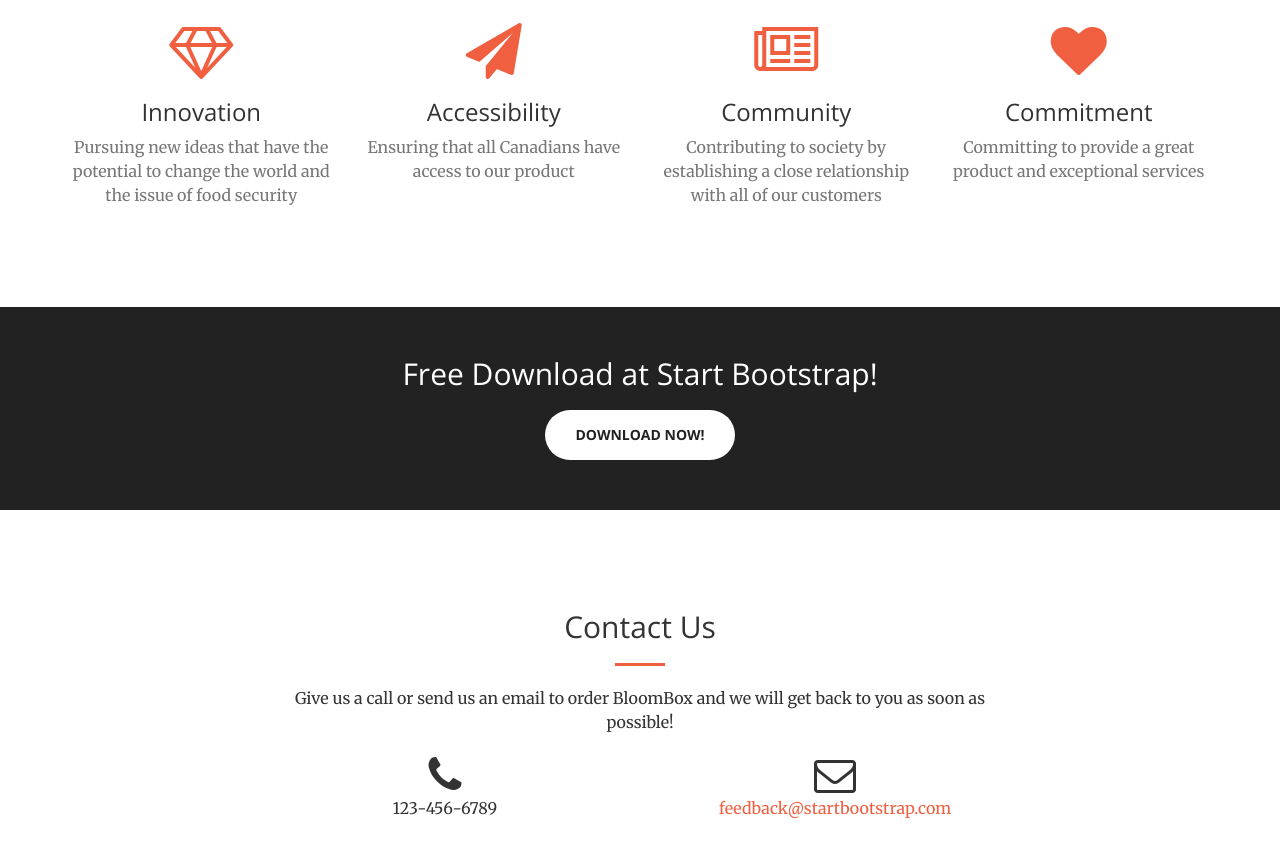
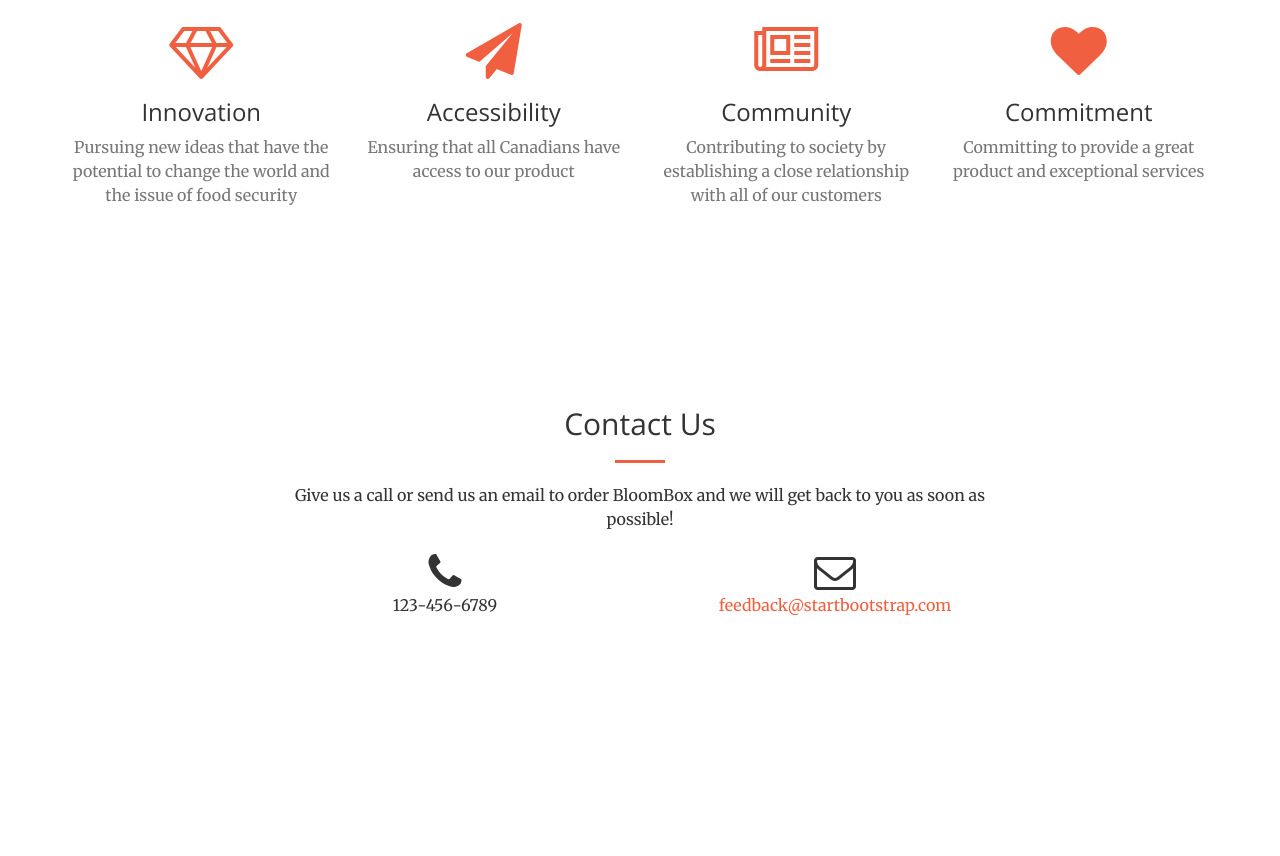
Before and after one commit to sunahid/Ugro, a website: page about.html in a window 1280 px wide. Shown: the part 1487-2343 px from the top of the page. After the commit the page ends 2224 px from the top, so only its background shows below. Drawn offline with nearby package versions, Linux system fonts and the light colour scheme.

Commit message:
Update about.html

```diff
--- a/about.html
+++ b/about.html
@@ -141,14 +141,14 @@
 
 
 
-    <aside class="bg-dark">
+  <!--  <aside class="bg-dark">
         <div class="container text-center">
             <div class="call-to-action">
                 <h2>Free Download at Start Bootstrap!</h2>
                 <a href="http://startbootstrap.com/template-overviews/creative/" class="btn btn-default btn-xl sr-button">Download Now!</a>
             </div>
         </div>
-    </aside>
+    </aside> -->
 
     <section id="contact">
         <div class="container">
```
